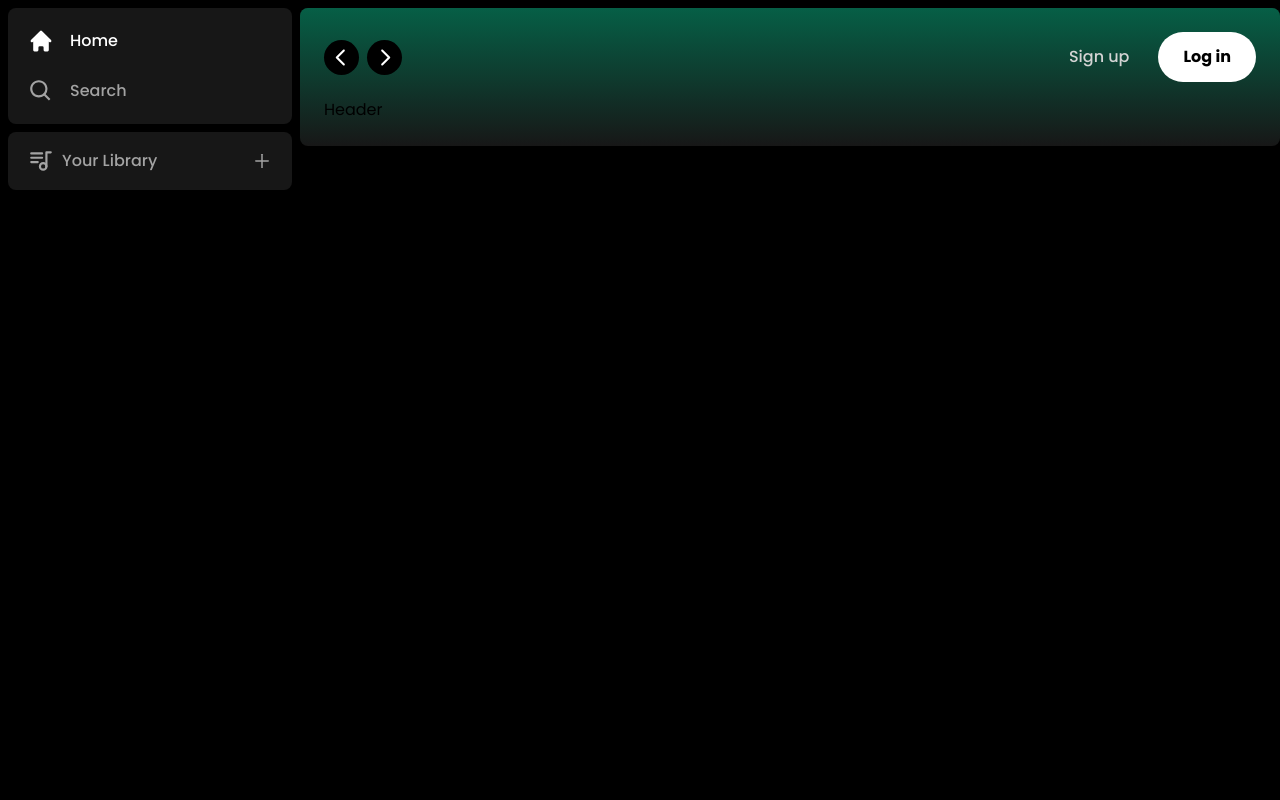
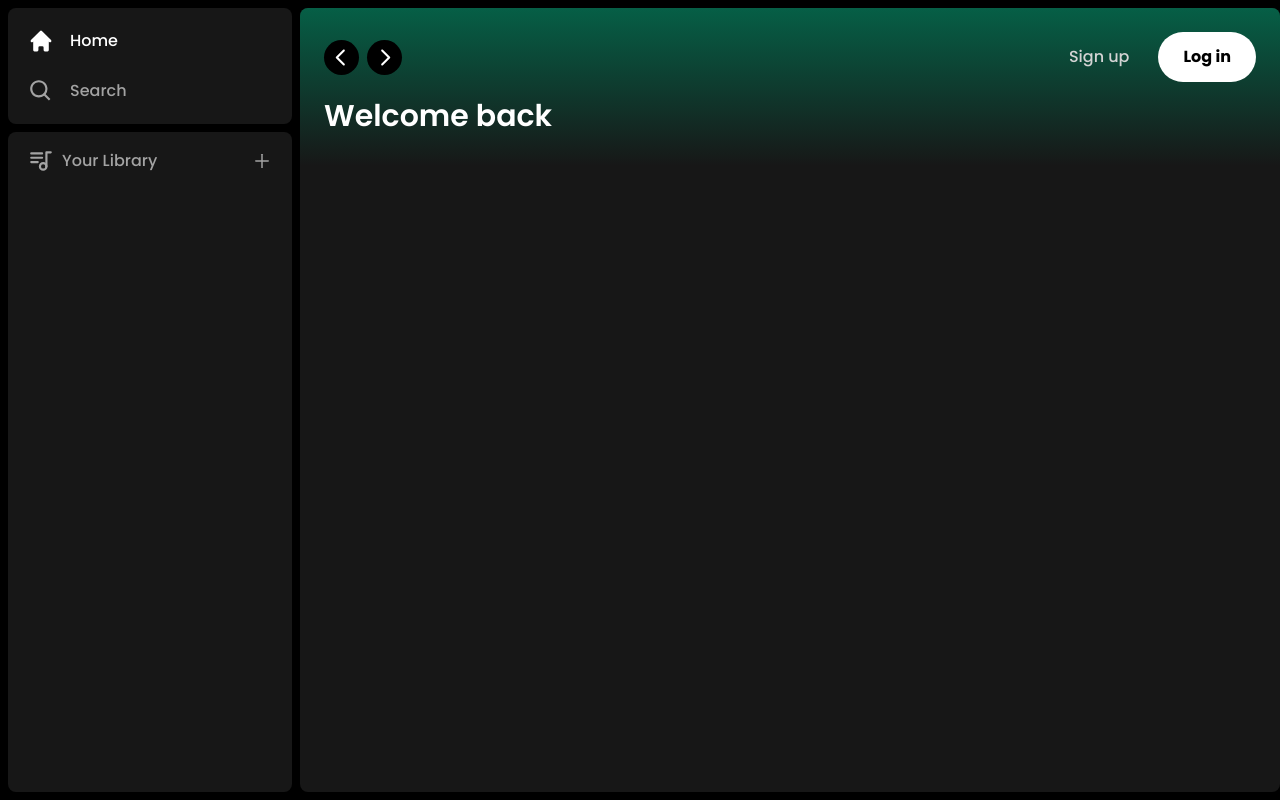
Before and after one commit to PrathmeshSadake/scuttle, a Next.js app: page / in a window 1280 px wide. Built offline with nearby package versions, Linux system fonts and the light colour scheme.

Commit message:
Created layout component

```diff
--- a/app/(site)/page.tsx
+++ b/app/(site)/page.tsx
@@ -4,7 +4,11 @@ import React from "react";
 const Home = () => {
   return (
     <div className='bg-neutral-900 rounded-lg overflow-hidden overflow-y-auto h-full w-full'>
-      <Header>Header</Header>
+      <Header>
+        <div className='mb-2'>
+          <h1 className='text-white font-semibold text-3xl'>Welcome back</h1>
+        </div>
+      </Header>
     </div>
   );
 };
--- a/app/globals.css
+++ b/app/globals.css
@@ -5,5 +5,7 @@
 html,
 body,
 :root {
-  background: #000;
+  height: 100%;
+  background-color: black;
+  color-scheme: dark;
 }
```
